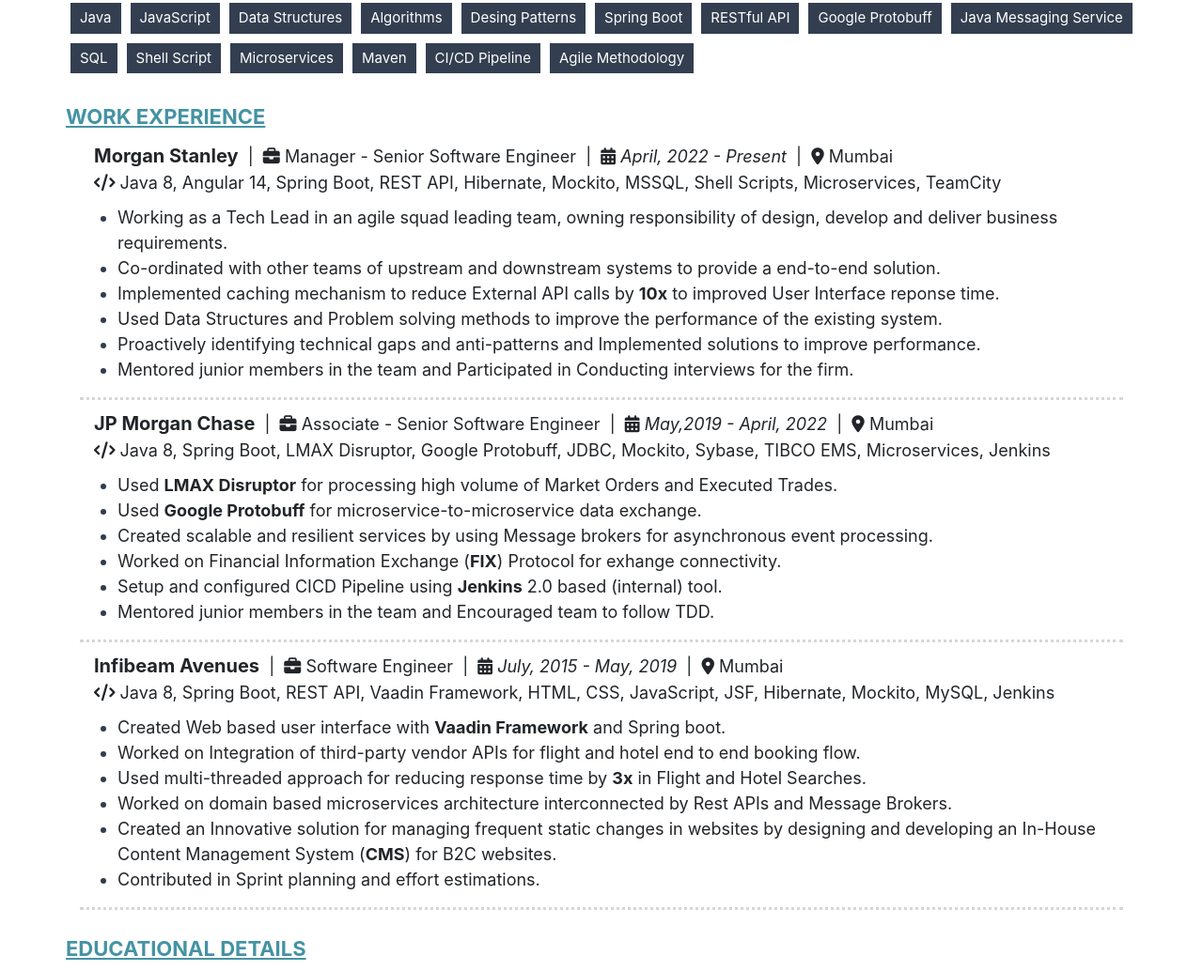
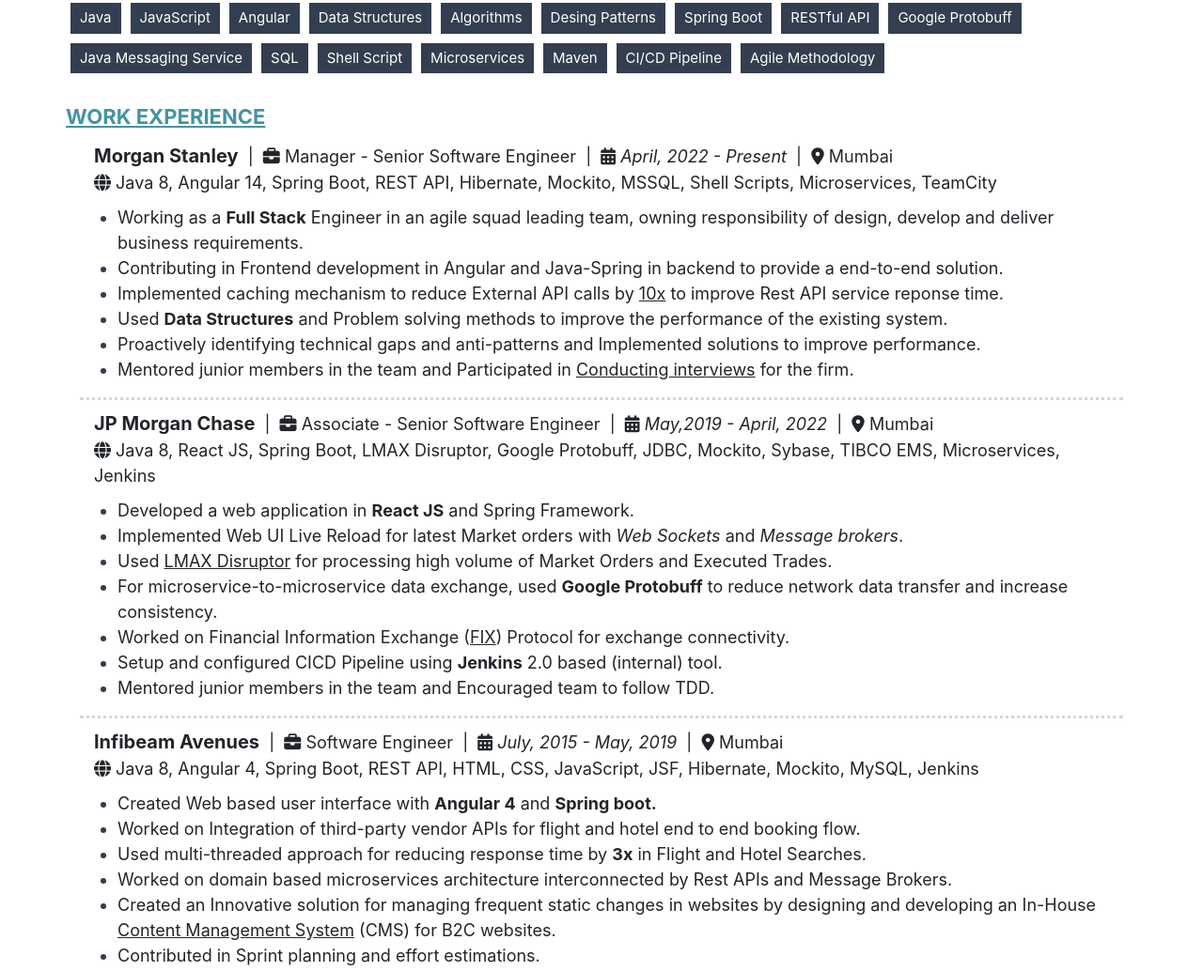
Before and after one commit to vinayak-more/resume, a plain HTML site: page index.html in a window 1280 px wide. Shown: the part 365-1399 px from the top of the page at 94% size. Drawn offline with Linux system fonts and the light colour scheme.

Commit message:
added angular and react

```diff
--- a/index.html
+++ b/index.html
@@ -21,7 +21,7 @@
                 <div class="col-md-12 name">Vinayak More</div>
                 <div class="col-md-12 designation">Senior Software Engineer</div>
                 <div class="col-md-12 summary">Enthusiast Developer with 8+ years
-                    of Industry experience in developing distributed applications with Java Ecosystem. Well-versed
+                    of Industry experience in developing distributed applications with Angular and Java Ecosystem. Well-versed
                     with Agile methodologies of Software development lifecycle and Practical experience in product
                     development & deployment in financial services and E-commerce industry.</div>
             </div>
@@ -43,6 +43,7 @@
             <div class="strengths">
                 <div class="item">Java</div>
                 <div class="item">JavaScript</div>
+                <div class="item">Angular</div>
                 <div class="item">Data Structures</div>
                 <div class="item">Algorithms</div>
                 <div class="item">Desing Patterns</div>
@@ -76,24 +77,22 @@
                     </div>
                     <div>
                         <div class="col-md-12">
-                        <i class="fa-solid fa-code"></i>
+                        <i class="fa-solid fa-globe"></i>
                         <span>Java 8, Angular 14, Spring Boot, REST API, Hibernate, Mockito, MSSQL, Shell Scripts, Microservices, TeamCity</span>
                         </div>
                     </div>
                     <div class="project project-highlights">
                         <ul>
-                            <li>Working as a Tech Lead in an agile squad leading team, owning responsibility of
+                            <li>Working as a <b>Full Stack</b> Engineer in an agile squad leading team, owning responsibility of
                                 design, develop and deliver business requirements. </li>
-                            <li>Co-ordinated with other teams of
-                                upstream and downstream systems to provide a end-to-end solution.
-                            </li>
-                            <li>Implemented caching mechanism to reduce External API calls by <b>10x</b> to improved
-                                User Interface reponse time.</li>
-                            <li>Used Data Structures and Problem solving methods to improve the performance of the
+                            <li>Contributing in Frontend development in Angular and Java-Spring in backend to provide a end-to-end solution.</li>
+                            <li>Implemented caching mechanism to reduce External API calls by <u>10x</u> to improve
+                                Rest API service reponse time.</li>
+                            <li>Used <b>Data Structures</b> and Problem solving methods to improve the performance of the
                                 existing system.</li>
                             <li>Proactively identifying technical gaps and anti-patterns and Implemented solutions to
                                 improve performance.</li>
-                            <li>Mentored junior members in the team and Participated in Conducting interviews for the
+                            <li>Mentored junior members in the team and Participated in <u>Conducting interviews</u> for the
                                 firm.</li>
                         </ul>
                     </div>
@@ -113,19 +112,18 @@
                     </div>
                     <div>
                         <div class="col-md-12">
-                        <i class="fa-solid fa-code"></i>
-                        <span>Java 8, Spring Boot, LMAX Disruptor, Google Protobuff, JDBC, Mockito, Sybase, TIBCO EMS, Microservices, Jenkins</span>
+                        <i class="fa-solid fa-globe"></i>
+                        <span>Java 8, React JS, Spring Boot, LMAX Disruptor, Google Protobuff, JDBC, Mockito, Sybase, TIBCO EMS, Microservices, Jenkins</span>
                         </div>
                     </div>
                     <div class="project project-highlights">
                         <ul>
-                            <li>Used <b>LMAX Disruptor</b>
+                            <li>Developed a web application in <b>React JS</b> and Spring Framework.</li>
+                            <li>Implemented Web UI Live Reload for latest Market orders with <i>Web Sockets</i> and <i>Message brokers</i>.</li>
+                            <li>Used <u>LMAX Disruptor</u>
                                 for processing high volume of Market Orders and Executed Trades.</li>
-                            <li>Used <b>Google Protobuff</b> for
-                                microservice-to-microservice data exchange.</li>
-                            <li>Created scalable and resilient services by using Message brokers for
-                                asynchronous event processing.</li>
-                            <li>Worked on Financial Information Exchange (<b>FIX</b>) Protocol for exhange connectivity.
+                            <li>For microservice-to-microservice data exchange, used <b>Google Protobuff</b> to reduce network data transfer and increase consistency.</li>
+                            <li>Worked on Financial Information Exchange (<u>FIX</u>) Protocol for exchange connectivity.
                             </li>
                             <li>Setup and configured CICD Pipeline using <b>Jenkins</b> 2.0 based (internal) tool.</li>
                             <li>Mentored junior members in the team and Encouraged team to follow TDD.</li>
@@ -147,13 +145,13 @@
                     </div>
                     <div>
                         <div class="col-md-12">
-                        <i class="fa-solid fa-code"></i>
-                        <span>Java 8, Spring Boot, REST API, Vaadin Framework, HTML, CSS, JavaScript, JSF, Hibernate, Mockito, MySQL, Jenkins</span>
+                        <i class="fa-solid fa-globe"></i>
+                        <span>Java 8, Angular 4, Spring Boot, REST API, HTML, CSS, JavaScript, JSF, Hibernate, Mockito, MySQL, Jenkins</span>
                         </div>
                     </div>
                     <div class="project project-highlights">
                         <ul>
-                            <li>Created Web based user interface with <b>Vaadin Framework</b> and Spring boot.</li>
+                            <li>Created Web based user interface with <b>Angular 4</b> and <b>Spring boot.</b></li>
                             <li>Worked on Integration of third-party vendor APIs for flight and hotel end to end
                                 booking
                                 flow.</li>
@@ -163,7 +161,7 @@
                             <li>Worked on domain based microservices architecture interconnected by Rest APIs and
                                 Message Brokers.</li>
                             <li>Created an Innovative solution for managing frequent static changes in websites by
-                                designing and developing an In-House Content Management System (<b>CMS</b>) for B2C
+                                designing and developing an In-House <u>Content Management System</u> (CMS) for B2C
                                 websites.</li>
                             <li>Contributed in Sprint planning and effort estimations.</li>
                         </ul>
```
Also changed, not shown: 1 other file.
